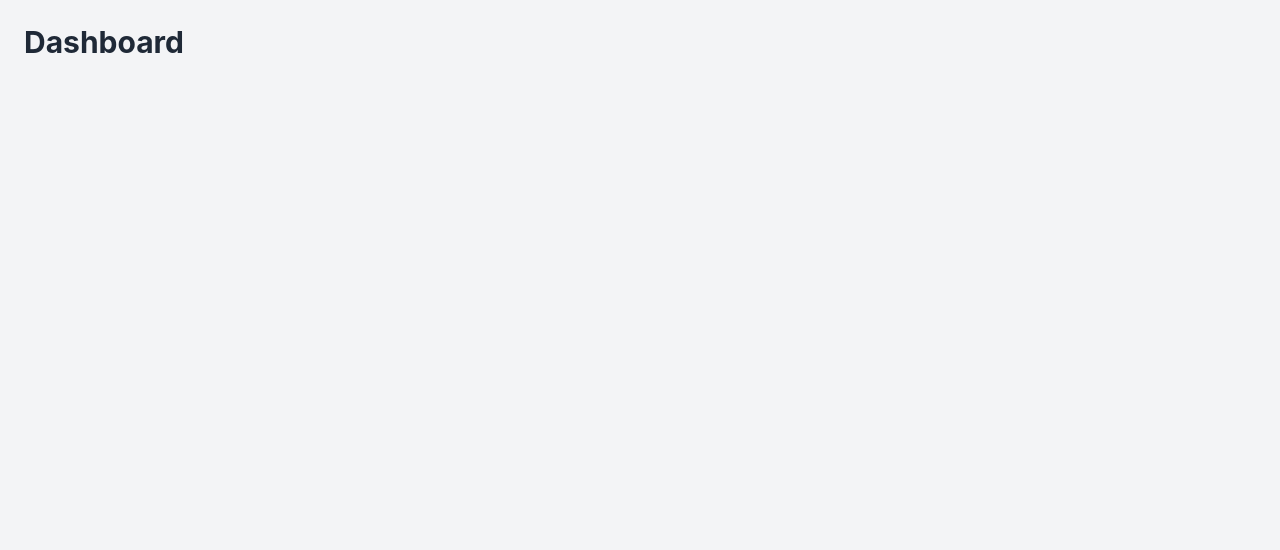
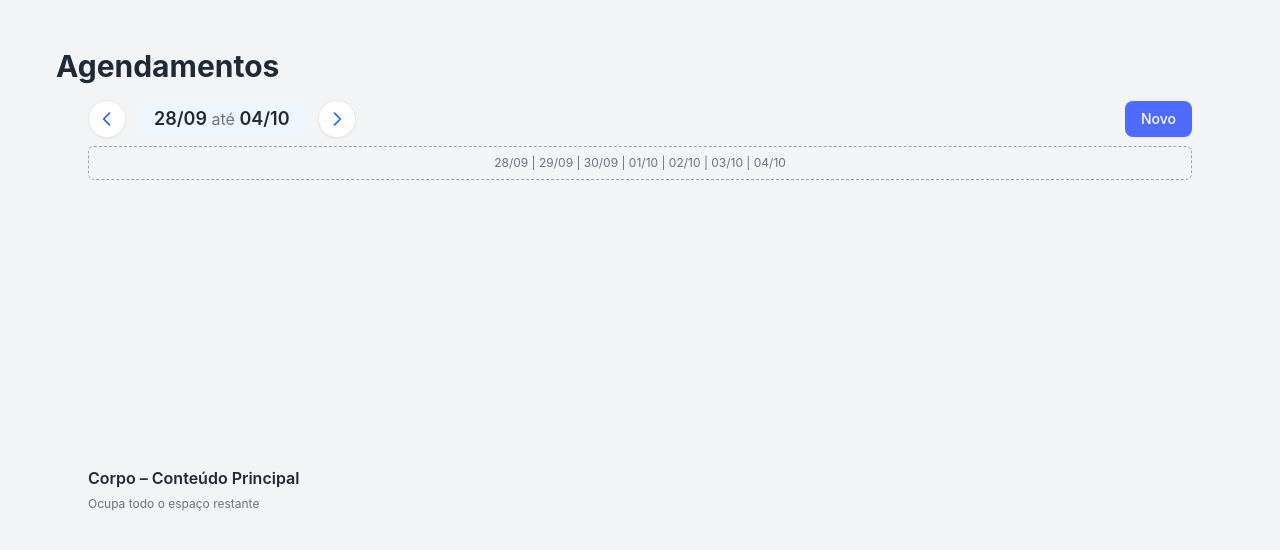
Before and after one commit to katarinacaetano09/agendamento_Israel, a Nuxt app: page / in a window 1280 px wide. Shown: the top 550 px of the page. Built offline with nearby package versions, Linux system fonts and the light colour scheme; no server answers; the database is empty.

Commit message:
feat: ajustes no AgendamentoManager, header dinâmico, componentes reativos e build local ok

```diff
--- /dev/null
+++ b/app/components/agendamentos/AgendamentoDiasSemana.vue
@@ -0,0 +1,15 @@
+<template>
+  <div class="w-full mt-2 border border-dashed border-gray-400 rounded p-2 flex justify-center">
+    <!-- Apenas para visualização temporária -->
+    <span class="text-xs text-gray-500">{{ diasFormatados }}</span>
+  </div>
+</template>
+
+<script setup lang="ts">
+import { computed } from 'vue'
+const props = defineProps<{ dias: Date[] }>()
+
+const diasFormatados = computed(() =>
+  props.dias.map(d => d.toLocaleDateString('pt-BR', { day: '2-digit', month: '2-digit' })).join(' | ')
+)
+</script>
--- /dev/null
+++ b/app/components/agendamentos/AgendamentoManager.vue
@@ -0,0 +1,64 @@
+
+
+<template>
+  <div class="agendamento-manager-container w-full mt-4 flex flex-col rounded-xl overflow-hidden" style="height: 100%; min-height: 400px;">
+    <div
+      class="header px-8 flex flex-col justify-between"
+    >
+      <div class="w-full flex items-center justify-between">
+        <AgendamentoSemanaControl />
+        <div class="flex-1 flex items-center justify-center">
+          <ProfissionalInfo />
+        </div>
+        <BaseButton label="Novo" variant="primary" size="md" @click="onNovoAgendamento" />
+      </div>
+      <ListaDias :dias="diasSemana" />
+    </div>
+    <div
+      class="body flex-1 px-8 flex items-center"
+      style="min-height: 200px;"
+    >
+      <div>
+        <span class="font-semibold text-base text-neutral-800">Corpo – Conteúdo Principal</span><br>
+        <span class="text-xs text-neutral-500">Ocupa todo o espaço restante</span>
+      </div>
+    </div>
+  </div>
+</template>
+
+<script lang="ts">
+import AgendamentoSemanaControl from './AgendamentoSemanaControl.vue'
+import ProfissionalInfo from './ProfissionalInfo.vue'
+import ListaDias from './ListaDias.vue'
+import BaseButton from '../BaseButton.vue'
+
+import { useAgendamentoStore } from '~/stores/agendamento'
+import { storeToRefs } from 'pinia'
+
+export default {
+  name: 'AgendamentoManager',
+  components: { AgendamentoSemanaControl, ProfissionalInfo, ListaDias, BaseButton },
+  setup() {
+    const agendamentoStore = useAgendamentoStore()
+    const { dataSemana } = storeToRefs(agendamentoStore)
+    return {
+      diasSemana: dataSemana
+    }
+  },
+  methods: {
+    onNovoAgendamento() {
+      // Ação para inserir novo agendamento
+      // Implemente aqui conforme necessário
+      // Exemplo: abrir modal, etc.
+      alert('Novo agendamento!')
+    }
+  }
+};
+</script>
+
+<style scoped>
+.agendamento-manager-container {
+  height: 100%;
+  min-height: 400px;
+}
+</style>
--- /dev/null
+++ b/app/components/agendamentos/AgendamentoSemanaControl.vue
@@ -0,0 +1,50 @@
+<template>
+  <div class="flex flex-col gap-1">
+    <div class="flex items-center gap-3">
+      <button
+        class="p-2 rounded-full border border-gray-200 bg-white shadow-sm hover:bg-blue-100 transition flex items-center justify-center"
+        @click="voltarSemana"
+        title="Semana anterior"
+        aria-label="Semana anterior"
+      >
+        <svg xmlns="http://www.w3.org/2000/svg" class="h-5 w-5 text-blue-600" fill="none" viewBox="0 0 24 24" stroke="currentColor"><path stroke-linecap="round" stroke-linejoin="round" stroke-width="2" d="M15 19l-7-7 7-7" /></svg>
+      </button>
+      <span class="text-lg font-semibold text-neutral-800 bg-blue-50 px-4 py-1 rounded">
+        {{ semanaInicio ? formatDate(semanaInicio) : '--/--' }}
+        <span class="text-base font-normal text-neutral-500">até</span>
+        {{ semanaFim ? formatDate(semanaFim) : '--/--' }}
+      </span>
+      <button
+        class="p-2 rounded-full border border-gray-200 bg-white shadow-sm hover:bg-blue-100 transition flex items-center justify-center"
+        @click="avancarSemana"
+        title="Próxima semana"
+        aria-label="Próxima semana"
+      >
+        <svg xmlns="http://www.w3.org/2000/svg" class="h-5 w-5 text-blue-600" fill="none" viewBox="0 0 24 24" stroke="currentColor"><path stroke-linecap="round" stroke-linejoin="round" stroke-width="2" d="M9 5l7 7-7 7" /></svg>
+      </button>
+    </div>
+  </div>
+</template>
+
+<script setup lang="ts">
+import { storeToRefs } from 'pinia'
+import { useAgendamentoStore } from '~/stores/agendamento'
+import { computed } from 'vue'
+
+const agendamentoStore = useAgendamentoStore()
+const { dataSemana } = storeToRefs(agendamentoStore)
+
+const semanaInicio = computed(() => dataSemana.value?.[0])
+const semanaFim = computed(() => dataSemana.value?.[6])
+
+function formatDate(date: Date) {
+  return date.toLocaleDateString('pt-BR', { day: '2-digit', month: '2-digit' })
+}
+
+function avancarSemana() {
+  agendamentoStore.avancarSemana()
+}
+function voltarSemana() {
+  agendamentoStore.voltarSemana()
+}
+</script>
--- /dev/null
+++ b/app/components/agendamentos/ListaDias.vue
@@ -0,0 +1,15 @@
+<template>
+  <div class="w-full mt-2 border border-dashed border-gray-400 rounded p-2 flex justify-center">
+    <!-- Apenas para visualização temporária -->
+    <span class="text-xs text-gray-500">{{ diasFormatados }}</span>
+  </div>
+</template>
+
+<script setup lang="ts">
+import { computed } from 'vue'
+const props = defineProps<{ dias: Date[] }>()
+
+const diasFormatados = computed(() =>
+  props.dias.map(d => d.toLocaleDateString('pt-BR', { day: '2-digit', month: '2-digit' })).join(' | ')
+)
+</script>
--- /dev/null
+++ b/app/components/agendamentos/ProfissionalInfo.vue
@@ -0,0 +1,45 @@
+<template>
+  <div class="flex flex-col items-center justify-center text-center w-full">
+    <div class="text-lg font-bold text-neutral-800" v-if="profissional">
+      {{ profissional.nome }}
+    </div>
+    <div class="text-base text-neutral-500 mt-1" v-if="especialidade">
+      {{ especialidade }}
+    </div>
+    <div v-if="loading" class="mt-2 text-blue-500 text-sm">Carregando...</div>
+    <div v-if="error" class="mt-2 text-red-500 text-sm">{{ error }}</div>
+  </div>
+</template>
+
+<script setup lang="ts">
+import { ref, computed, onMounted } from 'vue'
+import { useProfissionais } from '~/composables/useProfissionais'
+import { useUserStore } from '~/stores/user'
+import { storeToRefs } from 'pinia'
+
+const { profissionais, especialidades, fetchProfissionais, fetchEspecialidades, loading, error } = useProfissionais()
+const userStore = useUserStore()
+const { profile } = storeToRefs(userStore)
+
+const profissional = ref<any>(null)
+
+const especialidade = ref<string>('')
+
+onMounted(async () => {
+  await fetchProfissionais()
+  await fetchEspecialidades()
+  let lista = profissionais.value || []
+  let userId = profile.value?.id
+  let encontrado = lista.find((p: any) => p.profile_id === userId)
+  if (!encontrado && lista.length > 0) {
+    encontrado = lista[0]
+  }
+  profissional.value = encontrado || null
+  if (encontrado && especialidades.value) {
+    const esp = especialidades.value.find((e: any) => e.id === encontrado.especialidade_id)
+    especialidade.value = (esp && esp.especialidade) ? String(esp.especialidade) : ''
+  } else {
+    especialidade.value = ''
+  }
+})
+</script>
--- a/app/pages/index.vue
+++ b/app/pages/index.vue
@@ -1,24 +1,33 @@
+
+
+
 <template>
-  <div>
-    <h1 class="text-3xl font-bold text-neutral-800 dark:text-white">Dashboard</h1>
-    <div v-if="profile?.nome" class="mt-4">
-      <span class="text-lg font-semibold">Olá, {{ profile.nome }}!</span>
+  <div class="px-8 py-6 max-w-7xl mx-auto min-h-screen flex flex-col">
+    <h1 class="text-3xl font-bold text-neutral-800 dark:text-white">Agendamentos</h1>
+    <div class="flex-1 flex flex-col">
+      <AgendamentoManager class="flex-1" />
     </div>
+    <!-- Saudação ao usuário removida -->
   </div>
 </template>
 
 <script setup lang="ts">
 import { storeToRefs } from 'pinia'
 import { useUserStore } from '../stores/user'
+import { useAgendamentoStore } from '../stores/agendamento'
+import AgendamentoManager from '../components/agendamentos/AgendamentoManager.vue'
 
 const userStore = useUserStore()
 const { profile } = storeToRefs(userStore)
 
+// Inicializa o store de agendamento ao montar a página
+const agendamentoStore = useAgendamentoStore()
+
 // Configuração da página
 useHead({
-  title: 'Dashboard - Sistema de Agendamentos',
+  title: 'Agendamentos - Sistema de Agendamentos',
   meta: [
-    { name: 'description', content: 'Dashboard principal do sistema de agendamentos online' }
+    { name: 'description', content: 'Página de agendamentos do sistema de agendamentos online' }
   ]
 })
 </script>
--- /dev/null
+++ b/app/stores/agendamento.ts
@@ -0,0 +1,46 @@
+import { defineStore } from 'pinia'
+import { ref, computed, watch } from 'vue'
+
+function getStartOfWeek(date: Date): Date {
+  const d = new Date(date)
+  const day = d.getDay()
+  d.setDate(d.getDate() - day)
+  d.setHours(0, 0, 0, 0)
+  return d
+}
+
+function getWeekDays(startDate: Date): Date[] {
+  const days: Date[] = []
+  for (let i = 0; i < 7; i++) {
+    const day = new Date(startDate)
+    day.setDate(startDate.getDate() + i)
+    days.push(day)
+  }
+  return days
+}
+
+export const useAgendamentoStore = defineStore('agendamento', () => {
+  const dataReferencia = ref(new Date())
+
+  const dataSemana = computed(() => {
+    const startOfWeek = getStartOfWeek(dataReferencia.value)
+    return getWeekDays(startOfWeek)
+  })
+
+  function avancarSemana() {
+    dataReferencia.value = new Date(dataReferencia.value)
+    dataReferencia.value.setDate(dataReferencia.value.getDate() + 7)
+  }
+
+  function voltarSemana() {
+    dataReferencia.value = new Date(dataReferencia.value)
+    dataReferencia.value.setDate(dataReferencia.value.getDate() - 7)
+  }
+
+  return {
+    dataReferencia,
+    dataSemana,
+    avancarSemana,
+    voltarSemana
+  }
+})
```
